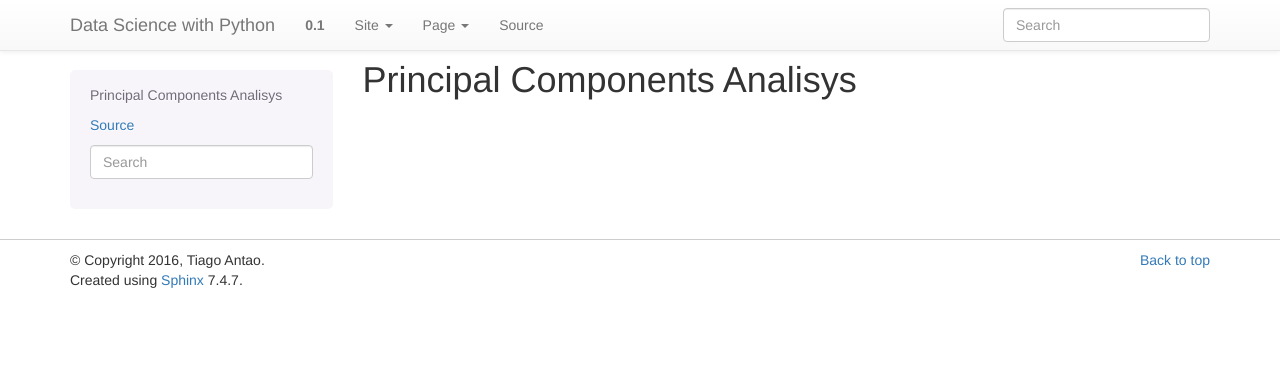
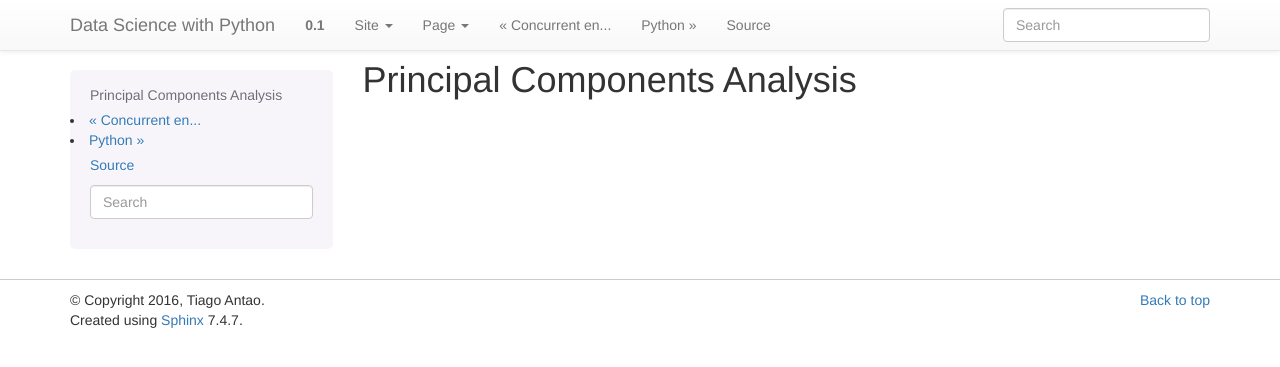
Before and after one commit to tiagoantao/data-science-teaching, a Sphinx documentation site: the page built from docs/PCA.rst, in a window 1280 px wide. Shown: the top 367 px of the page. Built offline with Sphinx 7.4.7, drawn with Linux system fonts in a browser that asks for light colours; pages that are not in the unit, such as notebooks, are missing from menus.

Commit message:
debug of docs

```diff
--- a/docs/PCA.rst
+++ b/docs/PCA.rst
@@ -1,3 +1,3 @@
 *****************************
-Principal Components Analisys
+Principal Components Analysis
 *****************************
--- a/docs/index.rst
+++ b/docs/index.rst
@@ -68,7 +68,7 @@ Machine Learning
 .. toctree::
     :maxdepth: 3
 
-     PCA
+    PCA
 
 Appendixes
 ==========
```
Also changed, not shown: docs/teaching.rst (+28 -3 lines).
